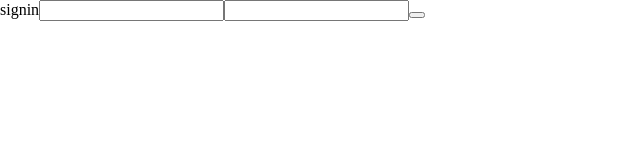
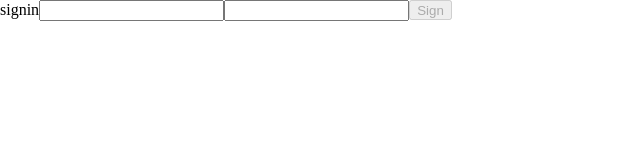
Before and after one commit to OneMoreBottlee/wanted-pre-onboarding-frontend, a React (Create React App) app: page /signin in a window 1280 px wide. Shown: the top 160 px of the page, without its empty margins (0-640 px from the left). Built offline with nearby package versions, Linux system fonts and the light colour scheme.

Commit message:
feat: Assignment 1 & 2

```diff
--- a/src/apis/index.ts
+++ b/src/apis/index.ts
@@ -1,11 +1,11 @@
 import axios from 'axios'
 
-axios.defaults.baseURL = process.env.SERVER_URL
+axios.defaults.baseURL = process.env.REACT_APP_SERVER_URL
 
 export const signup = async (email : String, password : String) => {
     try{
-        const response = await axios.post('auth/signup', {email, password})
-        const data = response.status
+        const response = await axios.post('auth/signup', {email, password}, {headers: {"Content-Type": "application/json"}})
+        const data = response
 
         return data
     }
--- a/src/pages/signin.tsx
+++ b/src/pages/signin.tsx
@@ -1,9 +1,34 @@
+import { useEffect, useState } from "react";
+import { useNavigate } from "react-router-dom";
+
 const SignIn = () => {
-    return <div>signin
-        <input data-testid="email-input" />
-        <input data-testid="password-input" />
-        <button data-testid="signin-button" />
-    </div>
+    const [email, setEmail] = useState("");
+    const [password, setPassword] = useState("");
+    const [validate, setValidate] = useState(false);
+    const navigate = useNavigate();
+
+    // 회원가입
+    const signupHandler = (event: any) => {
+        event.preventDefault()
+        // signup(email, password)
+        // navigate('/signin')
+    }
+
+    // validate
+    // ID @ 포함 & PW 8자 이상
+    useEffect(() => {
+        (email.includes("@") && password.length >= 8) ? setValidate(true) : setValidate(false)
+    }, [email, password])
+
+    return (
+        <form onSubmit={signupHandler}>signin
+            <input data-testid="email-input" onChange={(e) => setEmail(e.target.value)} />
+            <input data-testid="password-input" onChange={(e) => setPassword(e.target.value)} />
+            {validate
+                ? <button style={{ height: "20px" }} data-testid="signup-button">Sign</button>
+                : <button disabled style={{ height: "20px" }} data-testid="signup-button">Sign</button>}
+        </form>
+    )
 }
 
 export default SignIn;
--- a/src/pages/singup.tsx
+++ b/src/pages/singup.tsx
@@ -1,22 +1,34 @@
-import { useRef } from "react";
+import axios from "axios";
+import { useEffect, useState } from "react";
+import { useNavigate } from "react-router-dom";
 import { signup } from "../apis";
 
 const SignUp = () => {
-    const emailRef = useRef<HTMLInputElement | null>(null);
-    const passwordRef = useRef<HTMLInputElement | null>(null);
+    const [email, setEmail] = useState("");
+    const [password, setPassword] = useState("");
+    const [validate, setValidate] = useState(false);
+    const navigate = useNavigate();
 
-    const submitHandler = (event: any) => {
+    // 회원가입
+    const signupHandler = (event: any) => {
         event.preventDefault()
-        const email = emailRef.current?.value
-        const password = passwordRef.current?.value
-        console.log(email, password)
+        signup(email, password)
+        navigate('/signin')
     }
 
+    // validate
+    // ID @ 포함 & PW 8자 이상
+    useEffect(() => {
+        (email.includes("@") && password.length >= 8) ? setValidate(true) : setValidate(false)
+    }, [email, password])
+
     return (
-        <form onSubmit={submitHandler}>signup
-            <input data-testid="email-input" ref={emailRef}/>
-            <input data-testid="password-input" ref={passwordRef}/>
-            <button data-testid="signup-button">Sign</button>
+        <form onSubmit={signupHandler}>signup
+            <input data-testid="email-input" onChange={(e) => setEmail(e.target.value)} />
+            <input data-testid="password-input" onChange={(e) => setPassword(e.target.value)} />
+            {validate
+                ? <button style={{ height: "20px" }} data-testid="signup-button">Sign</button>
+                : <button disabled style={{ height: "20px" }} data-testid="signup-button">Sign</button>}
         </form>
     )
 }
@@ -27,7 +39,6 @@ export default SignUp;
 // 1-1. 이메일 @ 포함
 // 1-2. 비밀번호 8자 이상
 // 1-3. 위 2개 통과 못할시 버튼 disabled
-
 // 2. 회원가입 버튼 클릭 후 정상 가입시 로그인 경로로 이동
 
 // 3. 로그인 상태시 todo로 리다이렉트 시키기
```
Also changed, not shown: 2 other files (tests, documents, lock files or other folders).
